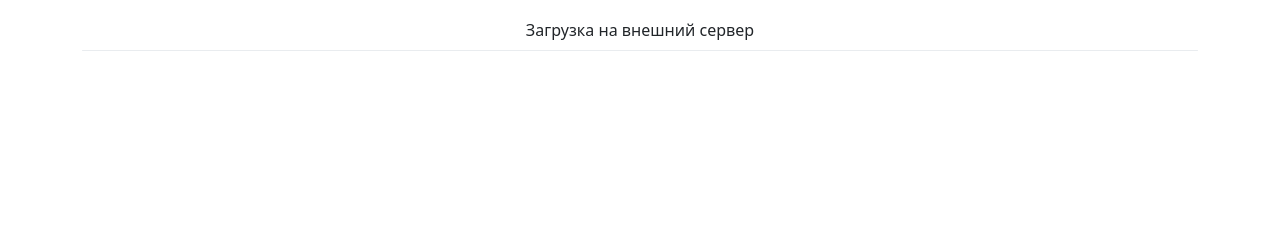
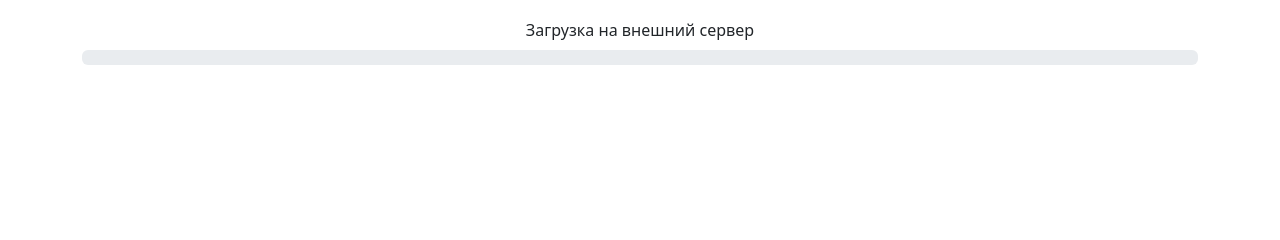
Before and after one commit to SashaSemenishchev/TorrentDownloader, a Flask app: page /downloading in a window 1280 px wide. Shown: the part 203-443 px from the top of the page. Run offline with Flask 2, Linux system fonts and the light colour scheme; some libraries are stand-ins or nearby versions.

Commit message:
Speed changes

```diff
--- a/templates/downloading.html
+++ b/templates/downloading.html
@@ -22,7 +22,7 @@
         <p class="lead">Файл: {{ downloading }}</p>
         <div>
           <label id="status" for="formFile" class="form-label">Загрузка на внешний сервер</label>
-          <div id="progressbardiv" class="progress" style="height: 1px;">
+          <div id="progressbardiv" class="progress" style="height: 15px;">
             <div id="progressbar" class="progress-bar bg-success" role="progressbar" style="width: 0%" aria-valuenow="0" aria-valuemin="0" aria-valuemax="100"></div>
           </div>
         </div>
```
